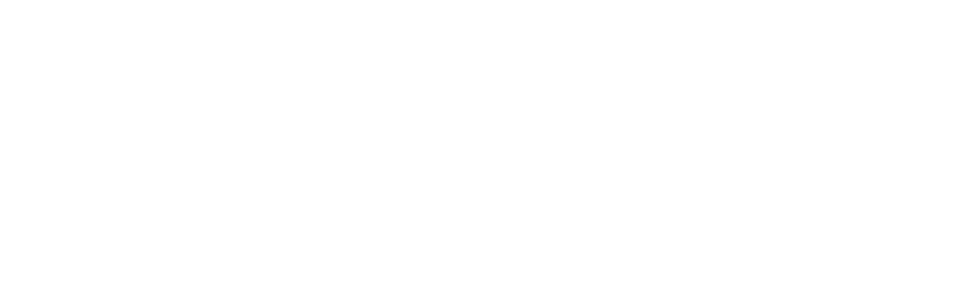
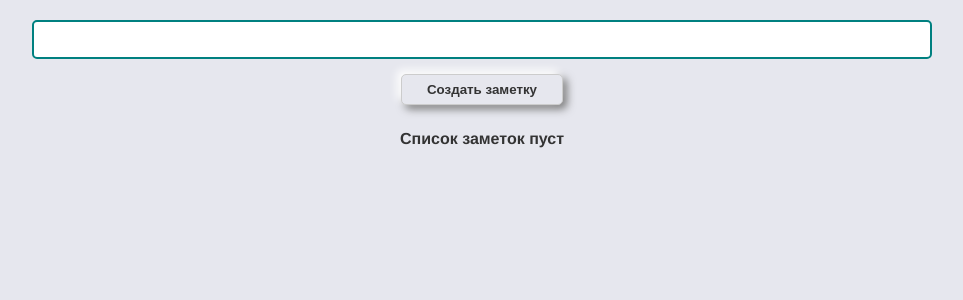
Before and after one commit to Meidro/Note-List, a Vue app: page / in a window 1280 px wide. Before the commit this address had no page. Shown: the top 300 px of the page, without its empty margins (158-1121 px from the left). Built offline with nearby package versions, Linux system fonts and the light colour scheme.

Commit message:
добавление заметок

```diff
--- a/package.json
+++ b/package.json
@@ -8,6 +8,7 @@
     "lint": "vue-cli-service lint"
   },
   "dependencies": {
+    "@vueuse/core": "^8.4.1",
     "core-js": "^3.8.3",
     "vue": "^3.2.13",
     "vue-router": "^4.0.3",
--- a/src/App.vue
+++ b/src/App.vue
@@ -1,3 +1,47 @@
-<template></template>
+<template>
+   <div class="app-wrapper">
+      <router-view />
+   </div>
+</template>
 
-<style></style>
+<script lang="ts">
+   import {defineComponent} from 'vue';
+
+   export default defineComponent({
+      name: 'App',
+   });
+</script>
+
+<style>
+   * {
+      margin: 0;
+      padding: 0;
+      box-sizing: border-box;
+   }
+   html,
+   body {
+      height: 100%;
+      background-color: #e6e7ee;
+      font-family: Helvetica, sans-serif;
+   }
+   ul {
+      list-style: none;
+   }
+   .app-wrapper {
+      max-width: 900px;
+      margin: 0 auto;
+   }
+   button {
+      color: #333333;
+      font-weight: 600;
+      padding: 7px 25px;
+      background-color: #e6e7ee;
+      border: 1px solid #cccccc;
+      border-radius: 5px;
+      box-shadow: -4px -4px 8px #ffffff, 4px 4px 8px #777777;
+   }
+   button:hover {
+      color: teal;
+      box-shadow: inset 3px 3px 6px #777777, inset -4px -4px 8px #ffffff;
+   }
+</style>
--- /dev/null
+++ b/src/components/ModalWindow.vue
@@ -0,0 +1,40 @@
+<template>
+   <teleport to="body">
+      <div class="modal-wrapper">
+         <div class="modal">
+            <h2>Удалить заметку?</h2>
+            <div>
+               <button>ДА</button>
+               <button>ОТМЕНА</button>
+            </div>
+         </div>
+      </div>
+   </teleport>
+</template>
+
+<script lang="ts">
+   import {defineComponent} from 'vue';
+
+   export default defineComponent({
+      name: 'ModalWindow',
+   });
+</script>
+
+<style scoped>
+   .modal-wrapper {
+      position: fixed;
+      width: 100%;
+      height: 100%;
+      top: 0;
+      left: 0;
+      display: flex;
+      align-items: center;
+      justify-content: center;
+   }
+   .modal {
+      width: 400px;
+      border: 1px solid #cccccc;
+      border-radius: 5px;
+      box-shadow: -4px -4px 8px #ffffff, 4px 4px 8px #777777;
+   }
+</style>
--- a/src/router/index.ts
+++ b/src/router/index.ts
@@ -1,6 +1,13 @@
 import {createRouter, createWebHistory, RouteRecordRaw} from 'vue-router';
+import NoteList from '@/views/NoteList.vue';
 
-const routes: Array<RouteRecordRaw> = [];
+const routes: Array<RouteRecordRaw> = [
+   {
+      path: '/',
+      name: 'NoteList',
+      component: NoteList,
+   },
+];
 
 const router = createRouter({
    history: createWebHistory(process.env.BASE_URL),
--- a/src/store/index.ts
+++ b/src/store/index.ts
@@ -1,14 +1,37 @@
-import { createStore } from 'vuex'
+import {Note, ToDo} from '@/types';
+import {createStore} from 'vuex';
+import {useRefHistory} from '@vueuse/core';
+import {ref} from 'vue';
+
+const note = ref({
+   title: '',
+   todos: [] as ToDo[],
+});
+const {history, undo, redo, canUndo, canRedo, clear} = useRefHistory(note, {
+   deep: true,
+});
 
 export default createStore({
    state: {
+      notes: [] as Note[],
+      currentNote: note as unknown as Note,
+      currentId: 0,
    },
    getters: {
+      getIdOfLastNote(state): number {
+         if (state.notes.length > 0) {
+            const index = state.notes.length - 1;
+            return state.notes[index].id;
+         } else {
+            return 0;
+         }
+      },
    },
    mutations: {
+      addNote(state, title) {
+         const id = state.currentId;
+         state.notes = [{...state.currentNote, id, title: title.value}, ...state.notes];
       },
-  actions: {
    },
-  modules: {
-  }
-})
+   actions: {},
+});
--- /dev/null
+++ b/src/types.ts
@@ -0,0 +1,10 @@
+export interface ToDo {
+   text: string;
+   completed: boolean;
+}
+
+export interface Note {
+   title: string;
+   todos: Array<ToDo>;
+   id: number;
+}
--- /dev/null
+++ b/src/views/NoteList.vue
@@ -0,0 +1,80 @@
+<template>
+   <div class="note-list">
+      <form @submit.prevent="formHandler">
+         <input type="text" v-model="inputValue" />
+         <button>Создать заметку</button>
+      </form>
+      <div v-for="note in notes" :key="note.id">
+         <div>
+            <h2>{{ note.title }}</h2>
+            <ul>
+               <li :class="{completed: todo.completed}" v-for="(todo, index) in note.todos" :key="index">
+                  {{ todo.text }}
+               </li>
+            </ul>
+         </div>
+         <div>
+            <button @click="$router.push(`/${note.id}`)">Перейти к заметке</button>
+            <button @click="deleteNote(note.id)">Удалить заметку</button>
+         </div>
+      </div>
+   </div>
+   <ModalWindow v-if="isModal" />
+   <p v-if="!notes.length">Список заметок пуст</p>
+</template>
+
+<script lang="ts">
+   import {computed, defineComponent, ref} from 'vue';
+   import store from '@/store';
+   import ModalWindow from '@/components/ModalWindow.vue';
+
+   export default defineComponent({
+      name: 'NoteList',
+      components: {ModalWindow},
+      setup() {
+         const notes = computed(() => store.state.notes);
+         const isModal = ref(false);
+         const inputValue = ref('');
+         const formHandler = () => {
+            store.commit('addNote', inputValue);
+            inputValue.value = '';
+         };
+         const deleteNote = (noteId: number) => {
+            isModal.value = true;
+         };
+         return {
+            notes,
+            formHandler,
+            deleteNote,
+            isModal,
+            inputValue,
+         };
+      },
+   });
+</script>
+
+<style scoped>
+   .note-list {
+      padding-top: 20px;
+   }
+   .note-list form {
+      display: flex;
+      flex-direction: column;
+      margin-bottom: 25px;
+   }
+   .note-list input {
+      border: 2px solid teal;
+      border-radius: 5px;
+      outline: none;
+      padding: 10px;
+      margin-bottom: 15px;
+   }
+   .note-list form button {
+      align-self: center;
+   }
+   p {
+      text-align: center;
+      font-weight: 600;
+      color: #333333;
+   }
+</style>
```
Also changed, not shown: 1 other file (tests, documents, lock files or other folders). Lines whose indentation alone changed are shown as unchanged.
